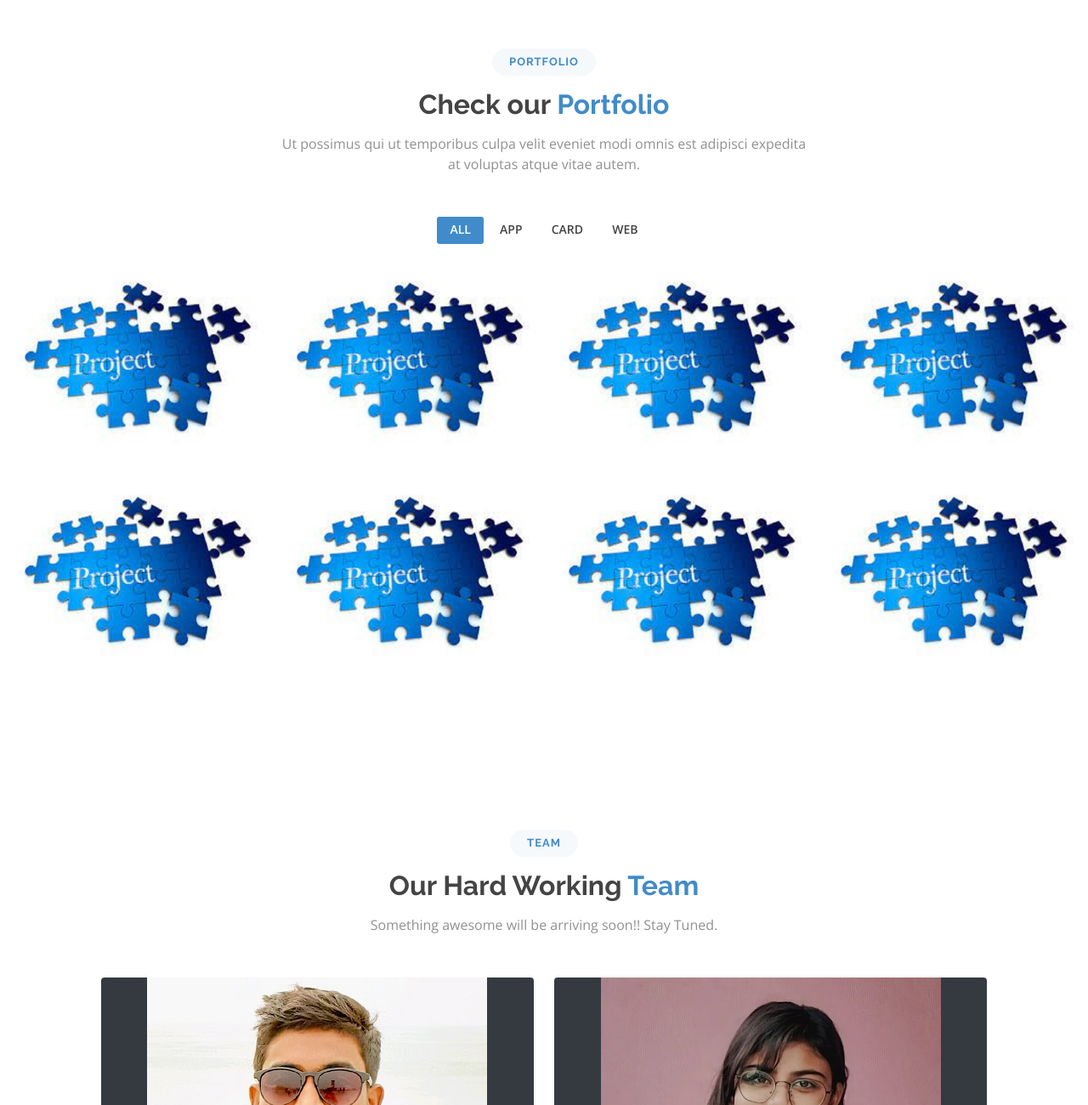
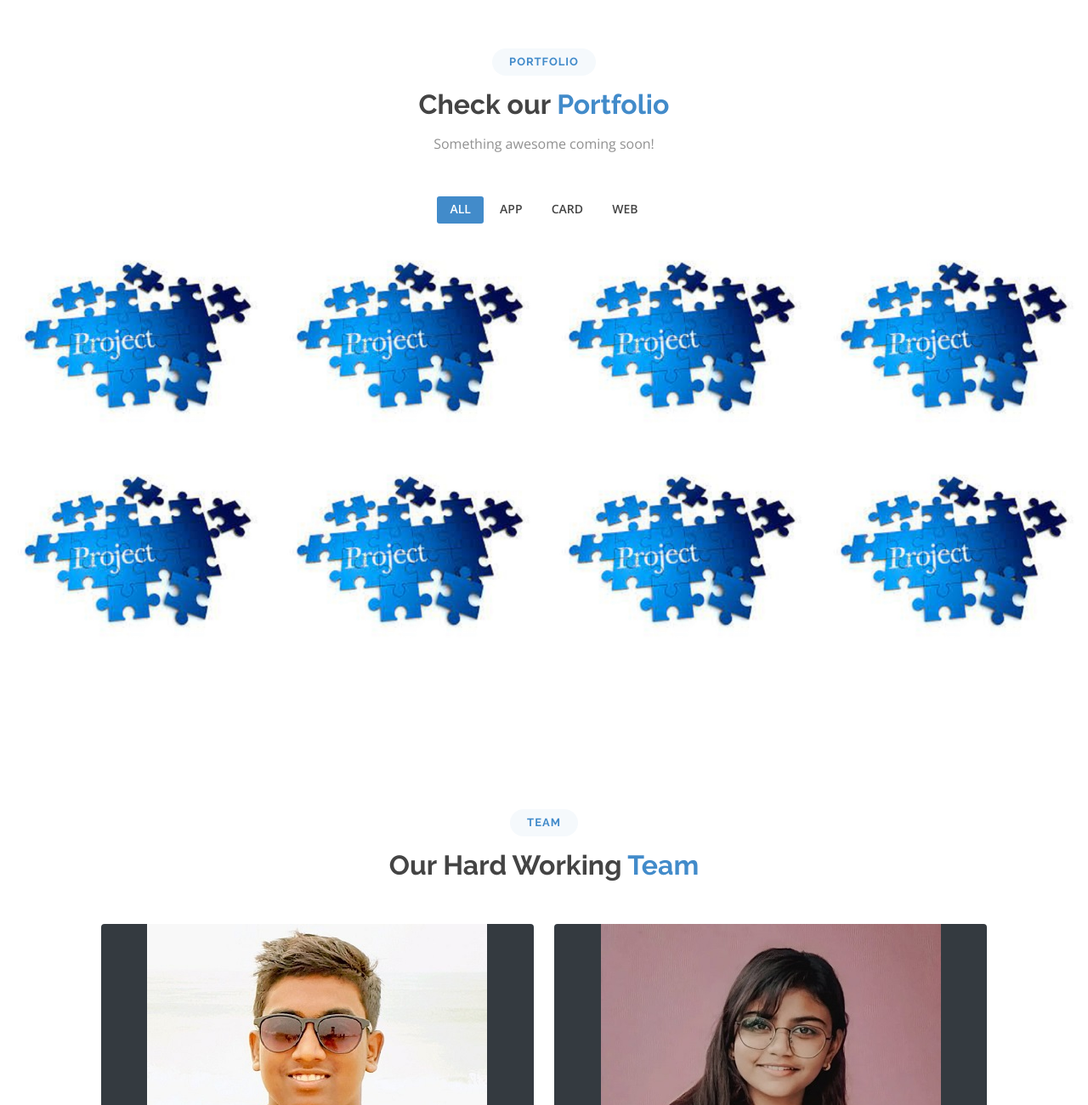
Before and after one commit to mainakfolio/DataMinati, a plain HTML site: page index.html in a window 1280 px wide. Shown: the part 2612-3912 px from the top of the page at 85% size. Drawn offline with nearby package versions, Linux system fonts and the light colour scheme; a script that the page names is missing.

Commit message:
Update index.html

```diff
--- a/index.html
+++ b/index.html
@@ -242,7 +242,7 @@
         <div class="section-title">
           <h2>Portfolio</h2>
           <h3>Check our <span>Portfolio</span></h3>
-          <p>Ut possimus qui ut temporibus culpa velit eveniet modi omnis est adipisci expedita at voluptas atque vitae autem.</p>
+          <p>Something awesome coming soon!</p>
         </div>
 
         <div class="row">
@@ -391,7 +391,7 @@
         <div class="section-title">
           <h2>Team</h2>
           <h3>Our Hard Working <span>Team</span></h3>
-          <p>Something awesome will be arriving soon!! Stay Tuned.</p>
+
         </div>
 
         <div class="row justify-content-center">
@@ -422,7 +422,7 @@
                   <div class="member-info">
                     <div class="member-info-content">
                       <h4>Anshika Singh</h4>
-                      <span>Chief Technology Officer</span>
+                      <span>Co-founder & CTO</span>
                     </div>
                     <div class="social">
                       <a href=""><i class="bi bi-twitter"></i></a>
```
